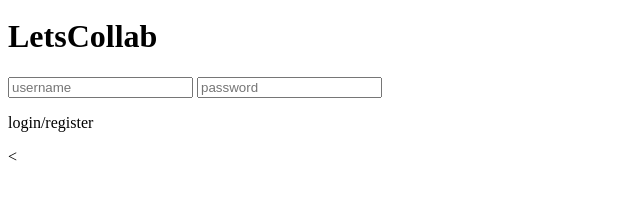
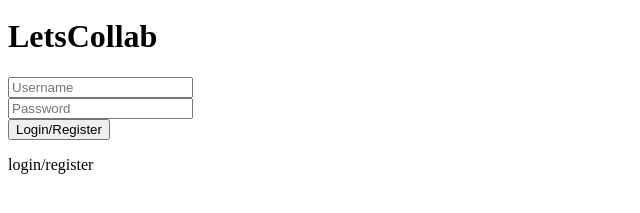
Before and after one commit to CSEN-SCU/csen-174-w24-project-letscollab, a plain HTML site: page login.html in a window 1280 px wide. Shown: the part 71-284 px from the top of the page, without its empty margins (0-640 px from the left). Drawn offline with Linux system fonts and the light colour scheme.

Commit message:
i think i got it this time
i think i got it this time

```diff
--- a/login.html
+++ b/login.html
@@ -19,14 +19,19 @@
             <!-- image -->
             <img src="icon.png" alt="icon" />
             <h1>LetsCollab</h1>
-            <input id="one" type="search" placeholder="username" />
-            <input id="two" type="password" placeholder="password" />
+            <input id="one" type="search" placeholder="Username" />
+            <br>
+            <input id="two" type="password" placeholder="Password" />
+            <br>
+            <button type="button" onclick="fn()">Login/Register</button>
             <script>
-                var value = document.getElementById("one").value;
-                document.write(value);
+                function fn() {
+                    var value = document.getElementById("one").value;
+                    document.getElementById("demo").innerHTML = "Your username is " + value;
+                }
             </script>
-            <p>login/register</p>
+            <p id="demo">login/register</p>
         </header>
     </main>
 </body>
-<
+</html>
```
